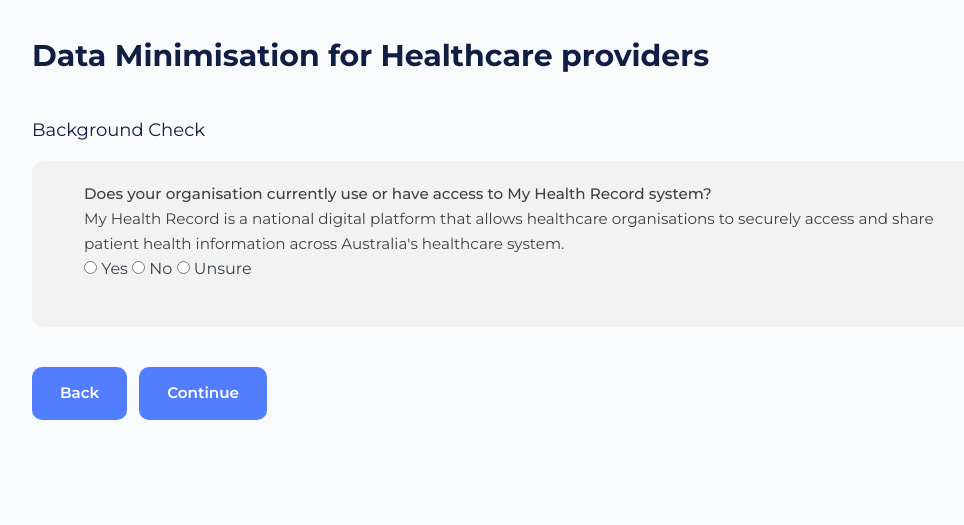
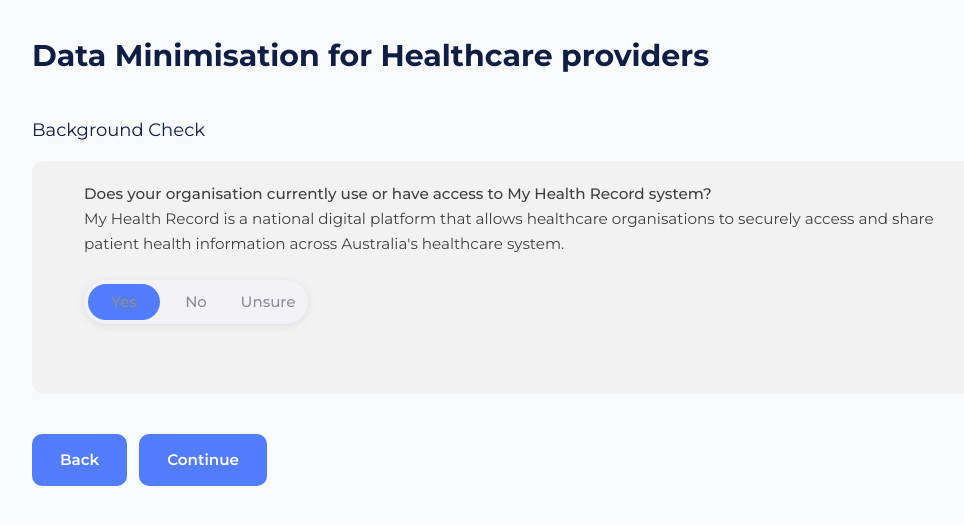
Before and after one commit to jiji-jpg/Data_Minimisation, a Flask app: page /backgroundcheck in a window 1280 px wide. Shown: the part 60-585 px from the top of the page, without its empty margins (120-1084 px from the left). Run offline with Flask 3, Linux system fonts and the light colour scheme.

Commit message:
update toggle switch

```diff
--- a/Frontend/static/css/styles.css
+++ b/Frontend/static/css/styles.css
@@ -295,6 +295,95 @@
     color: #404040;
     font-weight: 300;
   }
+
+  /* ==================== TOGGLE SWITCH (3-option) ==================== */
+.toggle-switch {
+  --track-height: 44px;
+  --label-width: 72px;
+  --accent-color: #527DFF;
+  --track-color: #f2f2f7;
+  --text-color: #8e8e93;
+  --text-active: #ffffff;
+  font-family: 'Montserrat', sans-serif;
+  position: relative;
+  display: flex;
+  align-items: center;
+  width: calc(3 * var(--label-width) + 8px);
+  height: var(--track-height);
+  background: var(--track-color);
+  border-radius: 22px;
+  font-size: 15px;
+  font-weight: 500;
+  color: var(--text-color);
+  cursor: pointer;
+  box-shadow: 0 2px 8px rgba(0, 0, 0, 0.08);
+  padding: 4px;
+  transition: all 0.3s cubic-bezier(0.25, 0.46, 0.45, 0.94);
+  gap: 0;
+  margin: 1.5rem 0;
+}
+
+.sr-only {
+  position: absolute;
+  opacity: 0;
+  width: 1px;
+  height: 1px;
+  overflow: hidden;
+  clip: rect(0 0 0 0);
+}
+
+.toggle-label {
+  flex: 1;
+  height: 100%;
+  display: flex;
+  align-items: center;
+  justify-content: center;
+  border-radius: 18px;
+  transition: all 0.25s ease;
+  z-index: 3;
+  padding: 0 8px;
+}
+
+.toggle-slider {
+  position: absolute;
+  top: 4px;
+  left: 4px;
+  width: var(--label-width);
+  height: calc(var(--track-height) - 8px);
+  background: var(--accent-color);
+  border-radius: 18px;
+  transition: left 0.35s cubic-bezier(0.25, 0.46, 0.45, 0.94);
+  z-index: 2;
+  pointer-events: none;
+}
+
+/* Slider positions */
+input#yes:checked ~ .toggle-slider { left: 4px; }
+input#no:checked ~ .toggle-slider { left: calc(var(--label-width) + 4px); }
+input#unsure:checked ~ .toggle-slider { left: calc(2 * var(--label-width) + 4px); }
+
+/* White text on selected */
+input#yes:checked + .toggle-label,
+input#no:checked + .toggle-label,
+input#unsure:checked + .toggle-label {
+  color: var(--text-active) !important;
+  font-weight: 600;
+  text-shadow: 0 1px 2px rgba(0, 0, 0, 0.25);
+}
+
+.toggle-switch:hover {
+  background: #ffffff;
+  box-shadow: 0 4px 12px rgba(0, 0, 0, 0.12);
+}
+
+.toggle-switch.selected {
+  background: #ffffff;
+}
+
+.toggle-switch:active .toggle-slider {
+  transform: scaleX(0.98) scaleY(0.95);
+}
+
   /* --------------------- RESPONSIVE --------------------- */
   @media (max-width: 1024px) {
     .hero {
--- a/Frontend/templates/pages/page1.html
+++ /dev/null
@@ -1 +0,0 @@
-# test 123 for branch update - jia
```
